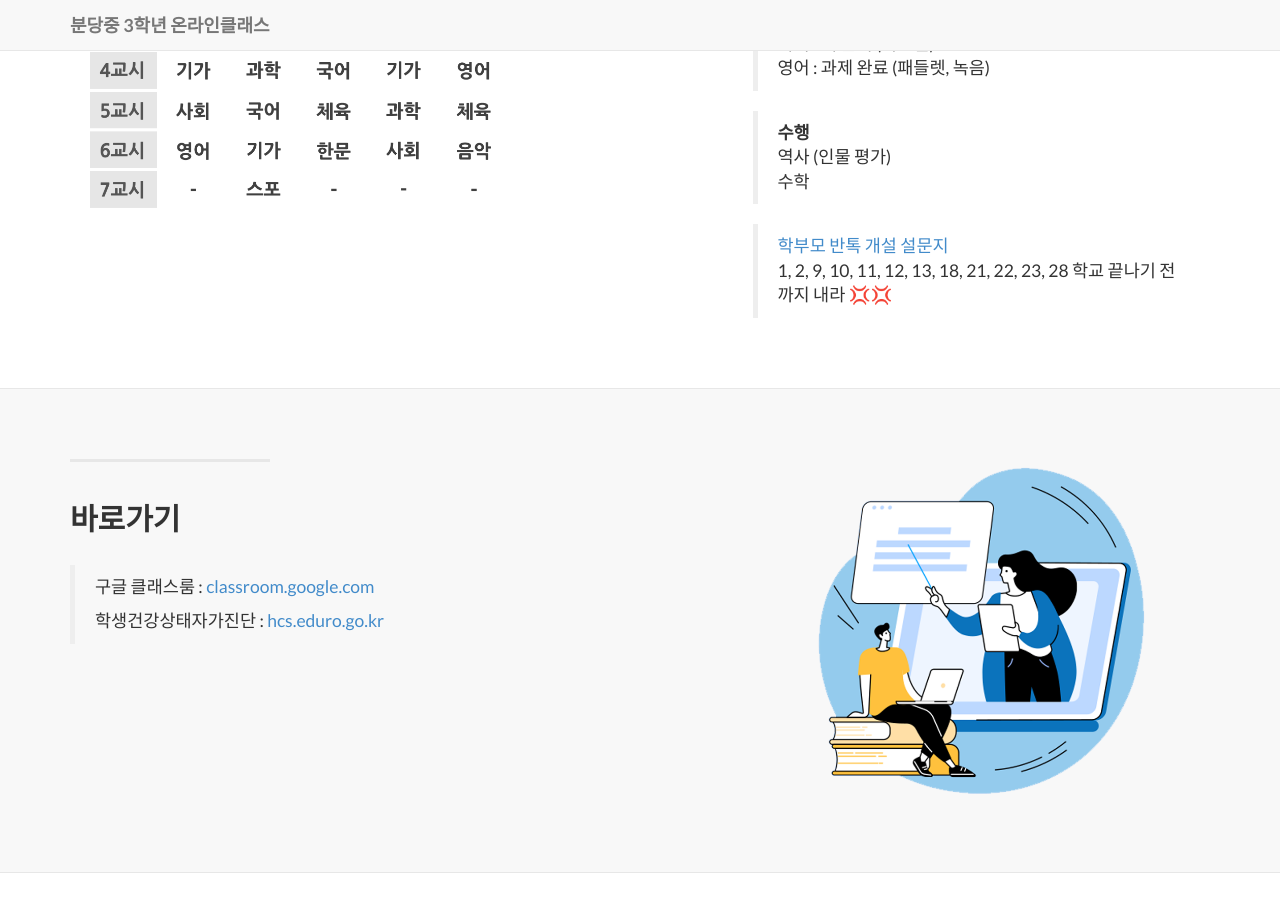
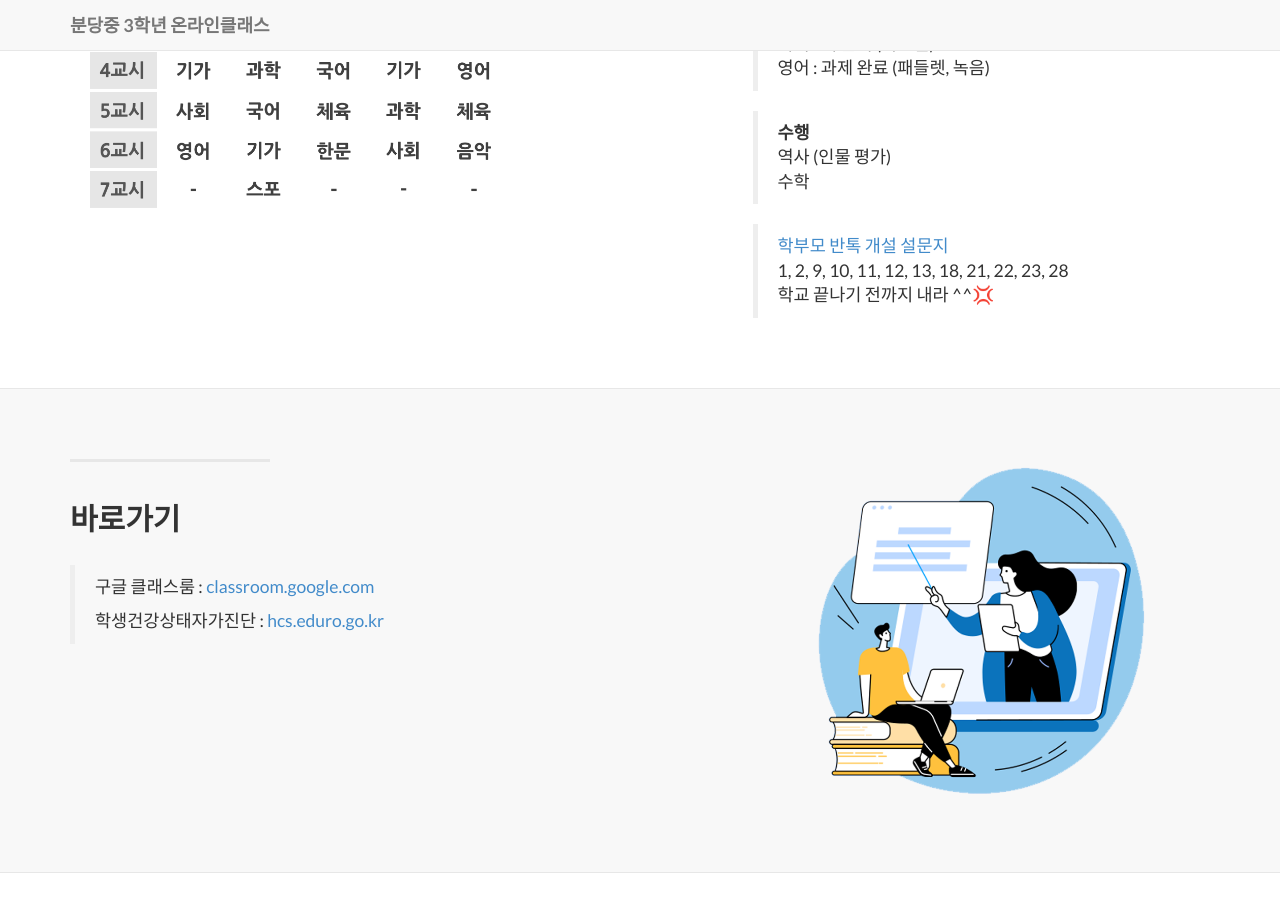
Before and after one commit to bundang-ms-2021/oncl, a Jekyll site: the page built from index.html, in a window 1280 px wide and 900 px high, scrolled down 944 px. Built offline with Jekyll 4.4.1, drawn with Linux system fonts in a browser that asks for light colours; nearby versions of some CDN libraries; library files that are not in the unit come from our copies.

```diff
--- a/_posts/2014-09-21-services-1.markdown
+++ b/_posts/2014-09-21-services-1.markdown
@@ -15,4 +15,5 @@ description: |
   > 수학
 
   > <a href = "https://forms.gle/hAUZGe9o8KbfpddZ6">학부모 반톡 개설 설문지</a>
-  > 1, 2, 9, 10, 11, 12, 13, 18, 21, 22, 23, 28 학교 끝나기 전까지 내라 💢💢
+  > 1, 2, 9, 10, 11, 12, 13, 18, 21, 22, 23, 28
+  > 학교 끝나기 전까지 내라 ^^💢
```
